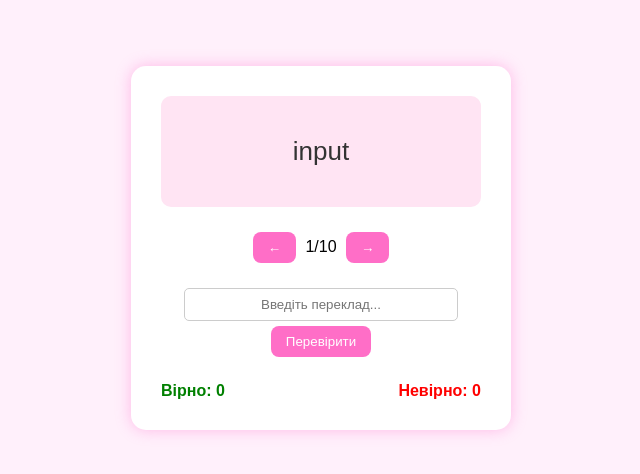
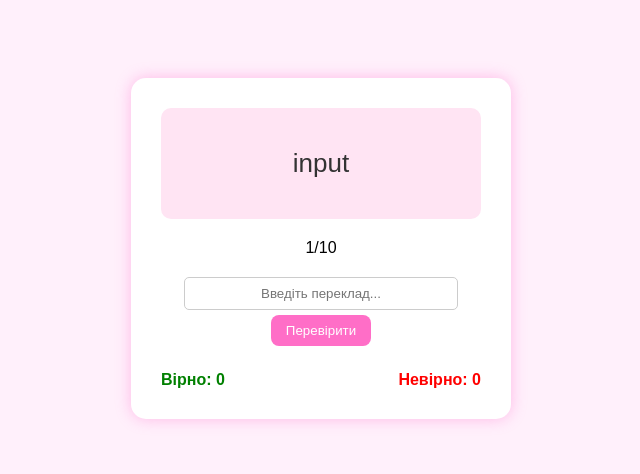
Before and after one commit to T0rihell/lab11.github.io, a plain HTML site: page index.html in a window 1280 px wide. Shown: the part 152-626 px from the top of the page, without its empty margins (319-959 px from the left). Drawn offline with nearby package versions, Linux system fonts and the light colour scheme.

Commit message:
Update index.html

```diff
--- a/index.html
+++ b/index.html
@@ -12,9 +12,7 @@
     <div class="card" id="word-card">word</div>
 
     <div class="controls">
-      <button id="prev">←</button>
       <span id="progress">1/10</span>
-      <button id="next">→</button>
     </div>
 
     <input type="text" id="answer" placeholder="Введіть переклад...">
```
